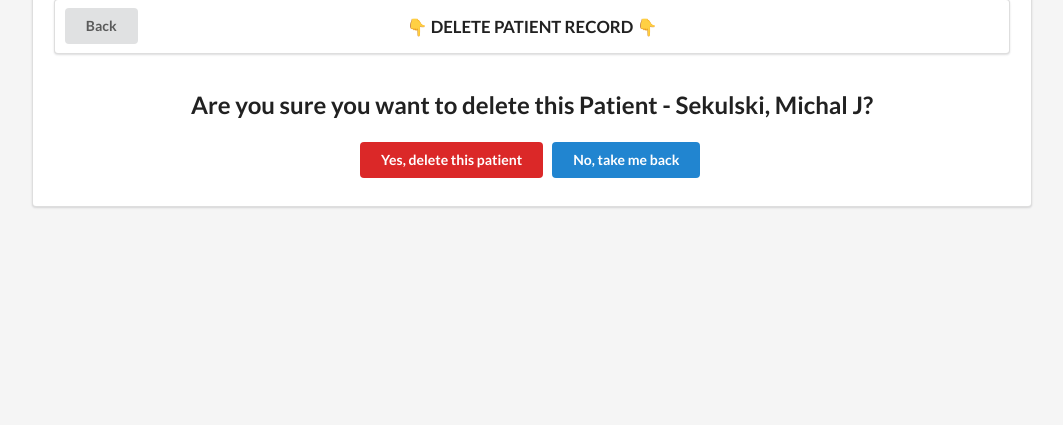
After one commit to michmaml/trans-19, a Django app: page /patient/1/delete in a window 1280 px wide. The commit adds this page. Shown: the part 148-573 px from the top of the page, without its empty margins (108-1171 px from the left). Run offline with Django 3.2, Linux system fonts and the light colour scheme; a user stored in the database is signed in; data comes from the database, SQL or seed files in the repository; both versions use the stored data as it was after the commit.

Commit message:
Adding, Updating and Deleting Patient Records - fully working

```diff
--- a/trans_19/templates/patients/home.html
+++ b/trans_19/templates/patients/home.html
@@ -34,7 +34,7 @@
             style="margin:0">Update</a>
         </td>
         <td style="padding-left:0.05em; padding-right:0.05em;"><a class="ui grey button"
-            href="{%url 'trans_19_addPatientRecord'%}" style="margin:0">Delete</a>
+            href="{%url 'trans_19_deletePatientRecord' patient.id%}" style="margin:0">Delete</a>
         </td>
       </tr>
       {% endfor %}
--- /dev/null
+++ b/trans_19/templates/patients/patient_actions/delete_patient_record.html
@@ -0,0 +1,23 @@
+{% extends "patients/index.html" %}
+{% block content %}
+<div class="ui divider"></div>
+<div class="ui segment" style="margin:0 10em; padding: 1.5em;">
+  <div class="ui segment" style="font-weight: 700; font-size: 1.2em; position: relative; padding: 0;">
+    <a href="{%url 'trans_19_home'%}">
+      <div class="ui button" style="position:absolute; left:0px; margin: 0.6em 0 0 0.7em">Back</div>
+    </a>
+    <div class="cent" style="margin: 0 auto; text-align: center; padding: 1em 0;">👇 DELETE PATIENT RECORD 👇</div>
+  </div>
+  <form method="POST" class="ui equal width form">
+    {% csrf_token %}
+    <h2 style="margin-top:1.5em; text-align: center;">Are you sure you want to delete this Patient - {{patient.name}}?
+    </h2>
+    <div style="border: none; padding: 0.5em; width: 50%; margin: 0 auto; text-align: center;">
+      <button class="ui negative button" type="submit">Yes, delete this patient</button>
+      <a class="ui primary button" type="submit" href="{%url 'trans_19_home'%}" style="margin-left: 0.2em;">No, take me
+        back</a>
+    </div>
+  </form>
+</div>
+</div>
+{% endblock content %}
--- a/trans_19/templates/patients/patient_detail.html
+++ b/trans_19/templates/patients/patient_trips.html
@@ -6,7 +6,7 @@
     <a href="{%url 'trans_19_home'%}">
       <div class="ui button" style="position:absolute; left:0px; margin: 0.6em 0 0 0.7em">Back</div>
     </a>
-    <div class="cent" style="margin: 0 auto; text-align: center; padding: 1em 0;">👇 PATIENTS' DETAILS 👇</div>
+    <div class="cent" style="margin: 0 auto; text-align: center; padding: 1em 0;">👇 PATIENT'S TRIPS 👇</div>
   </div>
   <table class="ui celled table" style="text-align: center;">
     <thead>
--- a/trans_19/urls.py
+++ b/trans_19/urls.py
@@ -1,5 +1,5 @@
 from django.urls import path
-from .views import PatientsListView, PatientDetailView, AddPatientRecordView, UpdatePatientRecordView
+from .views import PatientsListView, PatientDetailView, AddPatientRecordView, UpdatePatientRecordView, DeletePatientRecordView
 from trans_19 import views
 
 urlpatterns = [
@@ -10,4 +10,6 @@ urlpatterns = [
          name='trans_19_addPatientRecord'),
     path('patient/<int:patient>/update', UpdatePatientRecordView.as_view(),
          name='trans_19_updatePatientRecord'),
+    path('patient/<int:patient>/delete', DeletePatientRecordView.as_view(),
+         name='trans_19_deletePatientRecord'),
 ]
--- a/trans_19/views.py
+++ b/trans_19/views.py
@@ -1,7 +1,7 @@
 from django.shortcuts import render
 from django.contrib.auth.mixins import LoginRequiredMixin
 from django.views.generic import (
-    ListView, TemplateView, CreateView, UpdateView)
+    ListView, TemplateView, CreateView, UpdateView, DeleteView)
 from .models import Patient, Visit
 
 # Create your views here.
@@ -22,7 +22,7 @@ class PatientsListView(LoginRequiredMixin, ListView):
 
 
 class PatientDetailView(LoginRequiredMixin, TemplateView):
-    template_name = 'patients/patient_detail.html'
+    template_name = 'patients/patient_trips.html'
 
     def get_context_data(self, **kwargs):
         patient = self.kwargs['patient']
@@ -34,14 +34,22 @@ class PatientDetailView(LoginRequiredMixin, TemplateView):
 
 class AddPatientRecordView(LoginRequiredMixin, CreateView):
     model = Patient
-    template_name = 'patients/add_patient_record.html'
+    template_name = 'patients/patient_actions/add_patient_record.html'
     fields = ['name', 'idNum', 'dateBirth', 'dateConfi', 'caseNum']
 
 
 class UpdatePatientRecordView(LoginRequiredMixin, UpdateView):
     model = Patient
-    template_name = 'patients/update_patient_record.html'
+    template_name = 'patients/patient_actions/update_patient_record.html'
     pk_url_kwarg = 'patient'
+    fields = ['name', 'idNum', 'dateBirth', 'dateConfi', 'caseNum']
+
+
+class DeletePatientRecordView(LoginRequiredMixin, DeleteView):
+    model = Patient
+    template_name = 'patients/patient_actions/delete_patient_record.html'
+    pk_url_kwarg = 'patient'
+    success_url = '/'
     fields = ['name', 'idNum', 'dateBirth', 'dateConfi', 'caseNum']
 
 
```
Also changed, not shown: trans_19/templates/patients/add_patient_record.html (deleted, +0 -14 lines), trans_19/templates/patients/patient_actions/add_patient_record.html (added, +21 -0 lines), trans_19/templates/patients/patient_actions/update_patient_record.html (added, +21 -0 lines), trans_19/templates/patients/update_patient_record.html (deleted, +0 -14 lines), db.sqlite3.
